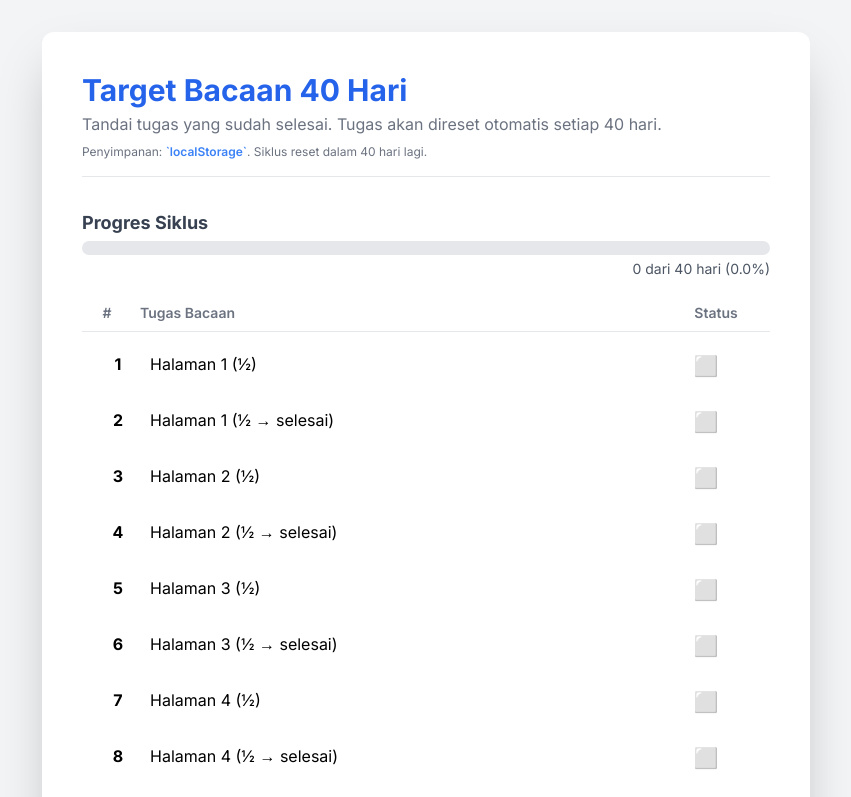
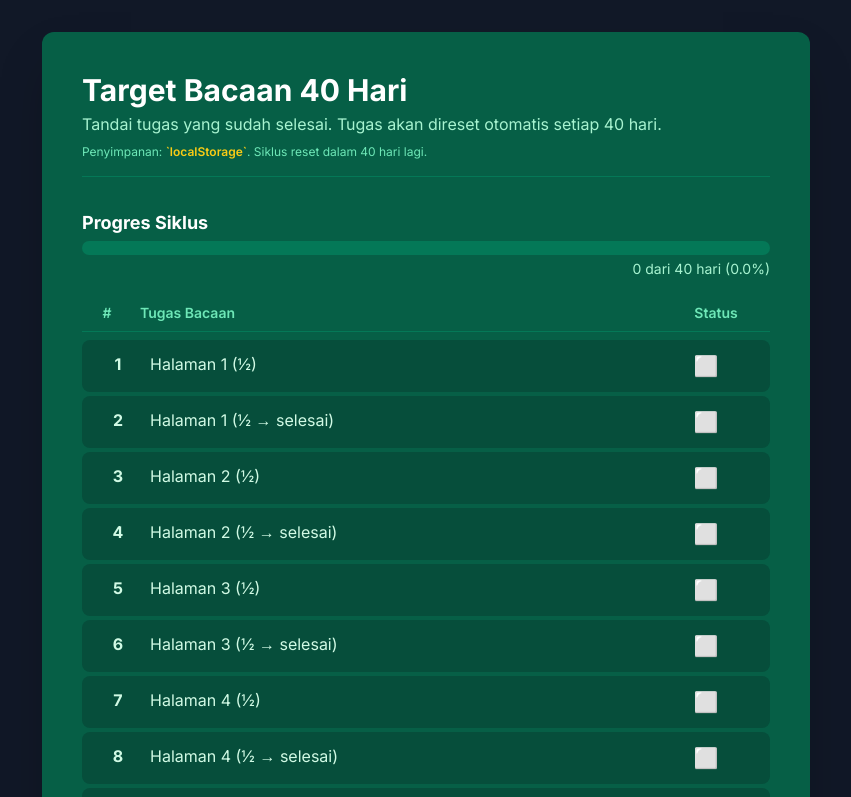
Before and after one commit to akhtar162/oase-islamic-feature2, a plain HTML site: page index.html in a window 1280 px wide. Shown: the top 797 px of the page, without its empty margins (214-1065 px from the left). Drawn offline with nearby package versions, Linux system fonts and the light colour scheme.

Commit message:
Update index.html

```diff
--- a/index.html
+++ b/index.html
@@ -10,14 +10,15 @@
     <link href="https://fonts.googleapis.com/css2?family=Inter:wght@400;600;700&display=swap" rel="stylesheet">
 
     <style>
+        /* Menggunakan latar belakang gelap */
         body {
             font-family: 'Inter', sans-serif;
-            background-color: #f3f4f6;
+            background-color: #1f2937; /* Tailwind gray-900 untuk kontras */
         }
         /* Style untuk animasi loading */
         .loader {
-            border: 4px solid #f3f3f3;
-            border-top: 4px solid #3b82f6;
+            border: 4px solid #374151; /* gray-700 */
+            border-top: 4px solid #facc15; /* yellow-400 */
             border-radius: 50%;
             width: 24px;
             height: 24px;
@@ -31,13 +32,15 @@
         .todo-item {
             transition: background-color 0.2s, box-shadow 0.2s;
             cursor: pointer;
+            color: #d1fae5; /* emerald-100 */
         }
         .todo-item:hover {
-            box-shadow: 0 4px 6px -1px rgba(0, 0, 0, 0.1), 0 2px 4px -2px rgba(0, 0, 0, 0.1);
+            box-shadow: 0 4px 6px -1px rgba(0, 0, 0, 0.2), 0 2px 4px -2px rgba(0, 0, 0, 0.1);
         }
+        /* Style untuk tugas yang sudah selesai */
         .completed {
-            background-color: #d1fae5; /* Green 100 */
-            color: #10b981; /* Green 500 */
+            background-color: #047857; /* Emerald 700 */
+            color: #d1fae5; /* Emerald 100 */
             text-decoration: line-through;
             opacity: 0.8;
         }
@@ -47,34 +50,34 @@
         }
     </style>
 </head>
-<body class="p-4 sm:p-8">
+<body class="p-4 sm:p-8 bg-gray-900">
 
-    <div id="app-container" class="max-w-3xl mx-auto bg-white p-6 sm:p-10 rounded-xl shadow-2xl">
-        <header class="mb-8 border-b pb-4">
-            <h1 class="text-3xl font-extrabold text-blue-600 mb-1">Target Bacaan 40 Hari</h1>
-            <p class="text-gray-500">Tandai tugas yang sudah selesai. Tugas akan direset otomatis setiap 40 hari.</p>
-            <div id="storage-info" class="text-xs text-gray-500 mt-2">
-                Penyimpanan: <span class="font-semibold text-blue-500">`localStorage`</span>. <span id="reset-status">Memuat status reset...</span>
+    <div id="app-container" class="max-w-3xl mx-auto bg-emerald-800 p-6 sm:p-10 rounded-xl shadow-2xl">
+        <header class="mb-8 border-b border-emerald-700 pb-4">
+            <h1 class="text-3xl font-extrabold text-white mb-1">Target Bacaan 40 Hari</h1>
+            <p class="text-emerald-200">Tandai tugas yang sudah selesai. Tugas akan direset otomatis setiap 40 hari.</p>
+            <div id="storage-info" class="text-xs text-emerald-300 mt-2">
+                Penyimpanan: <span class="font-semibold text-yellow-400">`localStorage`</span>. <span id="reset-status">Memuat status reset...</span>
             </div>
         </header>
 
         <!-- Progres Bar -->
         <div class="mb-6">
-            <h2 class="text-lg font-bold text-gray-700 mb-1">Progres Siklus</h2>
-            <div class="w-full bg-gray-200 rounded-full h-3.5">
-                <div id="progress-bar" class="bg-green-500 h-3.5 rounded-full" style="width: 0%"></div>
+            <h2 class="text-lg font-bold text-white mb-1">Progres Siklus</h2>
+            <div class="w-full bg-emerald-700 rounded-full h-3.5">
+                <div id="progress-bar" class="bg-yellow-400 h-3.5 rounded-full" style="width: 0%"></div>
             </div>
-            <p id="progress-text" class="text-sm text-gray-600 mt-1 text-right"></p>
+            <p id="progress-text" class="text-sm text-emerald-200 mt-1 text-right"></p>
         </div>
 
         <!-- Loading state -->
         <div id="loading" class="flex justify-center items-center py-10">
             <div class="loader"></div>
-            <span class="ml-3 text-gray-600">Memuat data dan memeriksa status reset 40 hari...</span>
+            <span class="ml-3 text-emerald-200">Memuat data dan memeriksa status reset 40 hari...</span>
         </div>
 
         <!-- Error message box -->
-        <div id="error-message" class="hidden bg-red-100 border border-red-400 text-red-700 px-4 py-3 rounded relative mb-4" role="alert">
+        <div id="error-message" class="hidden bg-red-800 border border-red-500 text-red-200 px-4 py-3 rounded relative mb-4" role="alert">
             <strong class="font-bold">Error:</strong>
             <span id="error-text" class="block sm:inline">Terjadi kesalahan saat memuat atau menyimpan data.</span>
         </div>
@@ -82,7 +85,7 @@
         <!-- To-Do List -->
         <div id="todo-list-container" class="hidden">
             <!-- Header List -->
-            <div class="grid grid-cols-12 gap-2 text-sm font-semibold text-gray-500 mb-2 border-b pb-2">
+            <div class="grid grid-cols-12 gap-2 text-sm font-semibold text-emerald-300 mb-2 border-b border-emerald-700 pb-2">
                 <div class="col-span-1 text-center">#</div>
                 <div class="col-span-9">Tugas Bacaan</div>
                 <div class="col-span-2 text-center">Status</div>
@@ -191,7 +194,7 @@
 
                 const listItem = document.createElement('div');
                 listItem.id = taskId;
-                listItem.className = `todo-item grid grid-cols-12 gap-2 p-3 my-1 rounded-lg transition duration-150 ease-in-out ${isCompleted ? 'completed' : 'bg-white hover:bg-gray-50'}`;
+                listItem.className = `todo-item grid grid-cols-12 gap-2 p-3 my-1 rounded-lg transition duration-150 ease-in-out ${isCompleted ? 'completed' : 'bg-emerald-900 hover:bg-emerald-700'}`;
                 listItem.setAttribute('data-task-id', taskId);
                 listItem.addEventListener('click', () => toggleTask(taskId));
 
@@ -208,9 +211,10 @@
                 // Status checkbox/ikon
                 const statusCol = document.createElement('div');
                 statusCol.className = 'col-span-2 flex justify-center items-center';
+                // Warna ikon disesuaikan dengan skema gelap
                 statusCol.innerHTML = isCompleted
-                    ? '<span class="text-green-600 text-xl">✔️</span>' // Ikon selesai
-                    : '<span class="text-gray-400 text-xl">⬜</span>'; // Ikon belum selesai
+                    ? '<span class="text-yellow-400 text-xl">✔️</span>' // Ikon selesai (Kuning terang)
+                    : '<span class="text-emerald-500 text-xl">⬜</span>'; // Ikon belum selesai (Emerald sedang)
 
                 listItem.appendChild(numCol);
                 listItem.appendChild(nameCol);
```
